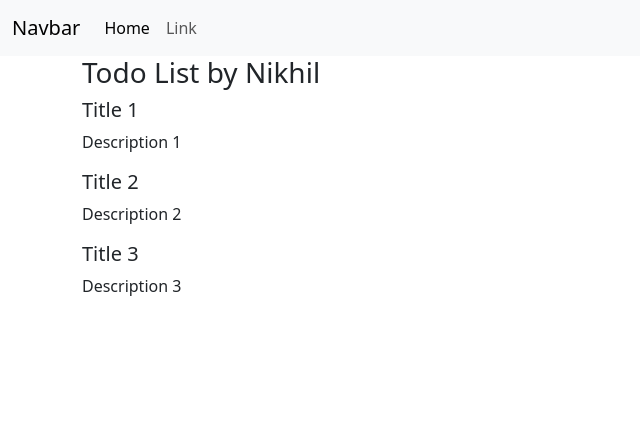
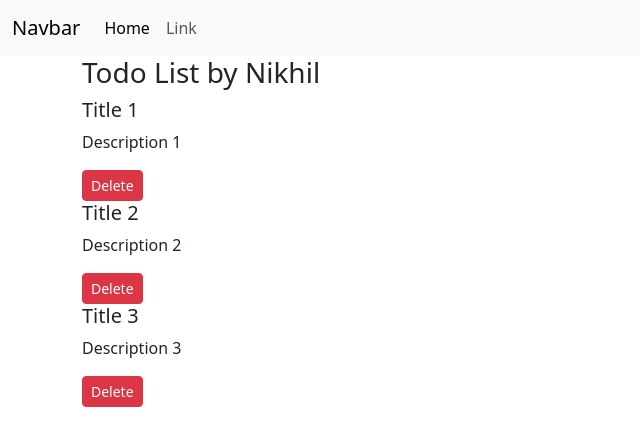
Before and after one commit to nikhil777grover/Todo-List-Angular, an Angular app: page / in a window 1280 px wide. Shown: the top 446 px of the page, without its empty margins (0-640 px from the left). Built offline with nearby package versions, Linux system fonts and the light colour scheme.

Commit message:
adding base code for deleting todo using event emitter or output

```diff
--- a/src/app/Components/todo-item/todo-item.component.html
+++ b/src/app/Components/todo-item/todo-item.component.html
@@ -1,2 +1,3 @@
 <h5>{{todoItem.title}}</h5>
 <p>{{todoItem.description}}</p>
+<button type="button" class="btn btn-danger btn-sm" (click)="OnDeleteButtonClick(todoItem)">Delete</button>
--- a/src/app/Components/todo-item/todo-item.component.ts
+++ b/src/app/Components/todo-item/todo-item.component.ts
@@ -1,4 +1,4 @@
-import { Component, Input } from '@angular/core';
+import { Component, EventEmitter, Input, Output } from '@angular/core';
 import { Todo } from 'src/app/Todo';
 
 @Component({
@@ -8,4 +8,9 @@ import { Todo } from 'src/app/Todo';
 })
 export class TodoItemComponent {
   @Input() todoItem! : Todo;
+  @Output() todoDelete = new EventEmitter<Todo>();
+
+  OnDeleteButtonClick(todo:Todo){
+    this.todoDelete.emit(todo);
+  }
 }
--- a/src/app/Components/todos/todos.component.html
+++ b/src/app/Components/todos/todos.component.html
@@ -1,4 +1,4 @@
 <h3>Todo List by Nikhil</h3>
 <div *ngFor="let item of todos">
-    <app-todo-item [todoItem]="item"></app-todo-item>
+    <app-todo-item [todoItem]="item" (todoDelete)="DeleteSelectedTodo($event)"></app-todo-item>
 </div>
--- a/src/app/Components/todos/todos.component.ts
+++ b/src/app/Components/todos/todos.component.ts
@@ -31,4 +31,11 @@ export class TodosComponent{
       }
     ]
   }
+
+  DeleteSelectedTodo(todoitem: Todo)
+  {
+    console.log("Delete Item:",todoitem);
+    const index = this.todos.indexOf(todoitem);
+    this.todos.splice(index,1);
+  }
 }
```
